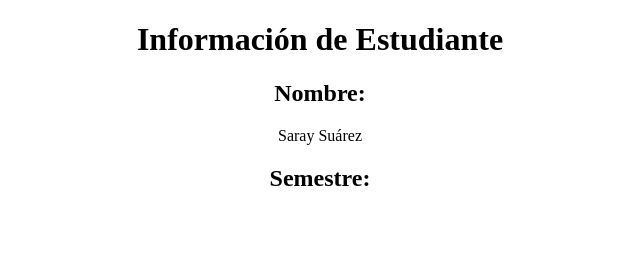
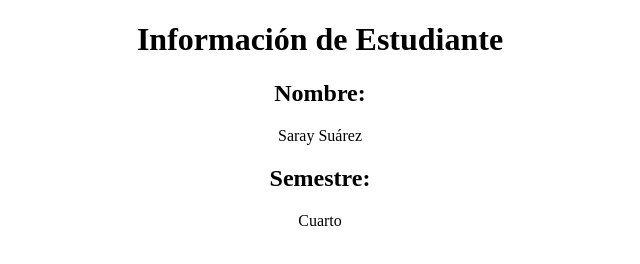
Before and after one commit to Sarayssd/practica, a plain HTML site: page index.html in a window 1280 px wide. Shown: the full height of the page, 320-960 px from the left. Drawn offline with Linux system fonts and the light colour scheme.

Commit message:
Semestre creado

```diff
--- a/index.html
+++ b/index.html
@@ -12,6 +12,7 @@
         <h2>Nombre: </h2>
         <p> Saray Suárez</p>
         <h2>Semestre: </h2>
+        <p>Cuarto</p>
     </center>
 
 </body>
```
